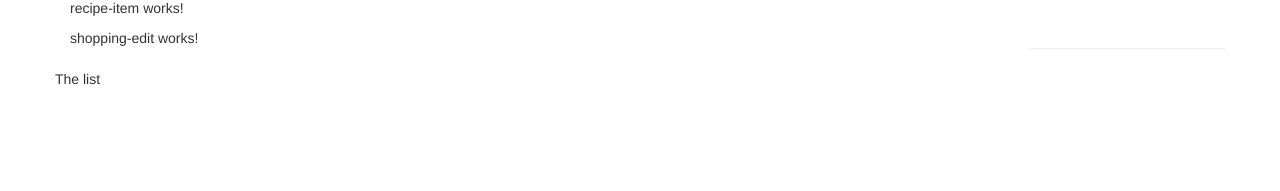
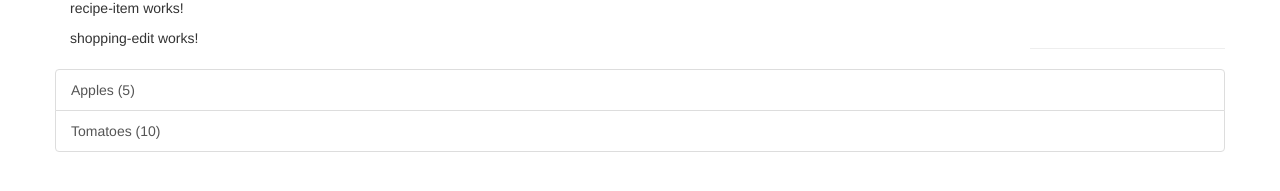
Before and after one commit to ivanovaolya/recipes-project, an Angular app: page / in a window 1280 px wide. Shown: the part 291-482 px from the top of the page. Built offline with nearby package versions, Linux system fonts and the light colour scheme.

Commit message:
Added Ingredient model; added basic logic for ingredients list

```diff
--- /dev/null
+++ b/src/app/shared/ingredient.model.ts
@@ -0,0 +1,6 @@
+export class Ingredient {
+
+  // assign public vars to newly created properties for Ingredient class
+  constructor(public name: String, public amount: number) {}
+
+}
--- a/src/app/shopping-list/shopping-list.component.html
+++ b/src/app/shopping-list/shopping-list.component.html
@@ -3,5 +3,12 @@
     <app-shopping-edit></app-shopping-edit>
   </div>
   <hr>
-  <p>The list</p>
+  <ul class="list-group">
+    <a href="#"
+       class="list-group-item"
+       style="cursor: pointer"
+       *ngFor="let ingredient of ingredients">
+      {{ ingredient.name }} ({{ ingredient.amount }})
+    </a>
+  </ul>
 </div>
--- a/src/app/shopping-list/shopping-list.component.ts
+++ b/src/app/shopping-list/shopping-list.component.ts
@@ -1,4 +1,6 @@
 import { Component, OnInit } from '@angular/core';
+
+import { Ingredient } from '../shared/ingredient.model';
 
 @Component({
   selector: 'app-shopping-list',
@@ -7,6 +9,11 @@
 })
 export class ShoppingListComponent implements OnInit {
 
+  ingredients: Ingredient[] = [
+    new Ingredient('Apples', 5),
+    new Ingredient('Tomatoes', 10)
+  ];
+
   constructor() { }
 
   ngOnInit() {
```
